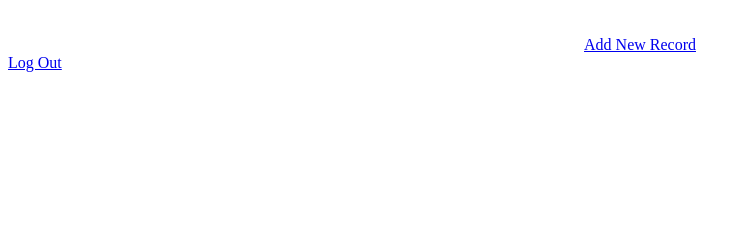
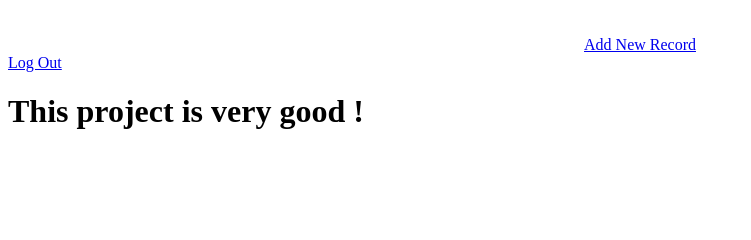
Before and after one commit to himanshusangrola-kiwi/demo, a Django app: page /college/show in a window 1280 px wide. Shown: the part 66-306 px from the top of the page, without its empty margins (0-751 px from the left). Run offline with Django 3.2, Linux system fonts and the light colour scheme; data that the repository does not hold is empty.

Commit message:
first changes

```diff
--- a/templates/college/show.html
+++ b/templates/college/show.html
@@ -32,4 +32,5 @@
         <center><a href="{% url 'add' %}">Add New Record</a></center>
         <a href="{% url 'logout' %}">Log Out</a>
     </body>
+    <h1>This project is very good !</h1>
 </html>
```
